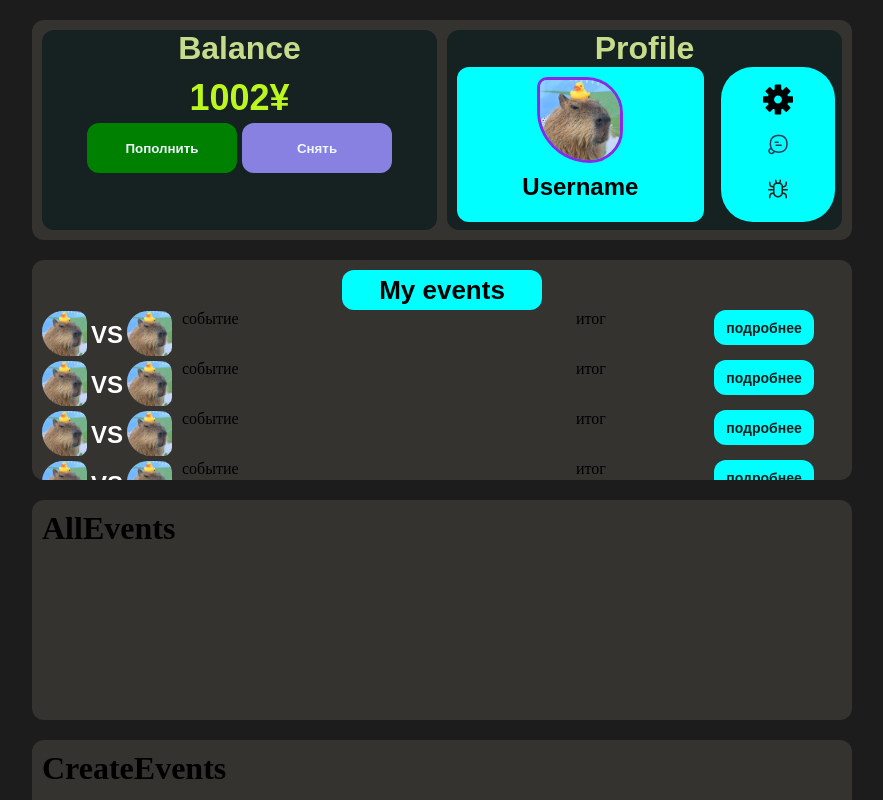
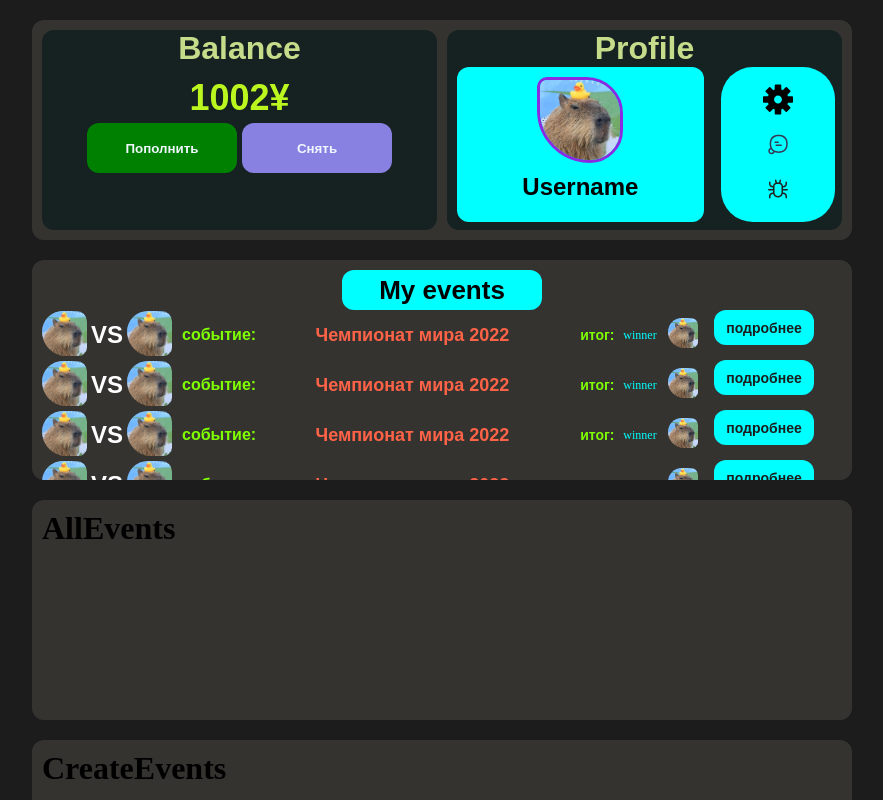
Before and after one commit to CTAC-Saint-Peterburg/Blago, a React (Create React App) app: page / in a window 1280 px wide. Shown: the top 800 px of the page, without its empty margins (198-1081 px from the left). Built offline with nearby package versions, Linux system fonts and the light colour scheme.

Commit message:
update: My events

```diff
--- a/src/components/secundaryComponents/Coinflipcard.jsx
+++ b/src/components/secundaryComponents/Coinflipcard.jsx
@@ -22,8 +22,21 @@ export default function CoinFlipCard(props) {
             />
           </div>
         </div>
-        <div>событие</div>
-        <div>итог</div>
+        <div className={styles.cardEvent}>
+          <h3 className={styles.cardEventH3}>cобытие:</h3>
+          <h2 className={styles.cardEventH2}>Чемпионат мира 2022</h2>
+        </div>
+        <div className={styles.cardResult}>
+          <h3 className={styles.cardResulth3}>итог:</h3>
+          <p className={styles.cardResultP}>winner</p>
+          <div>
+            <img
+              className={styles.cardResultImg}
+              src={require("./../../images/stock.jpg")}
+              alt=""
+            />
+          </div>
+        </div>
         <div>
           <button className={styles.cardButtonMore}>подробнее</button>
         </div>
--- a/src/components/secundaryComponents/Coinflipcard.module.css
+++ b/src/components/secundaryComponents/Coinflipcard.module.css
@@ -36,3 +36,48 @@
   font-weight: 600;
   cursor: pointer;
 }
+.cardEvent {
+  display: grid;
+  grid-template-columns: 1fr 4fr;
+}
+.cardEventH3 {
+  margin: 0 0 0 0;
+  display: flex;
+  align-items: center;
+  font-family: Arial;
+  font-size: 16px;
+  font-weight: 600;
+  color: chartreuse;
+}
+.cardEventH2 {
+  margin: 0 0 0 0;
+  display: flex;
+  align-items: center;
+  justify-content: center;
+  font-family: Arial;
+  font-size: 18px;
+  color: tomato;
+}
+.cardResult {
+  display: grid;
+  grid-template-columns: 1fr 1fr 1fr;
+  justify-items: center;
+  align-items: center;
+}
+.cardResulth3 {
+  margin: 0 0 0 0;
+  font-family: Arial;
+  font-size: 14px;
+  font-weight: 600;
+  color: chartreuse;
+}
+.cardResultP {
+  margin: 0 0 0 0;
+  font-size: 12px;
+  color: aqua;
+}
+.cardResultImg {
+  width: 30px;
+  height: 30px;
+  border-radius: 60% 30% 25% 70%;
+}
```
